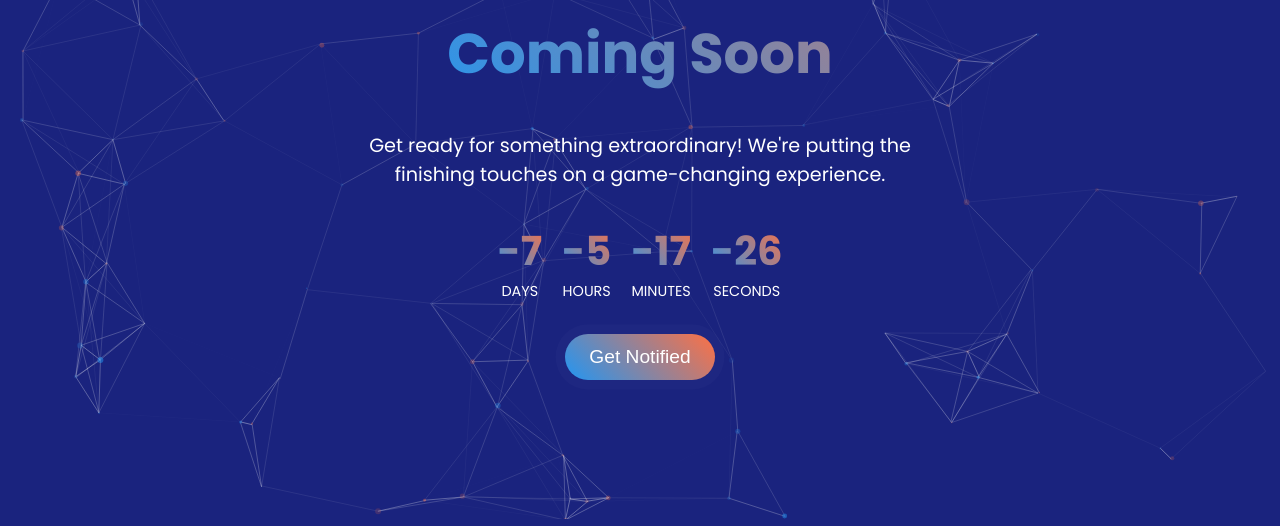
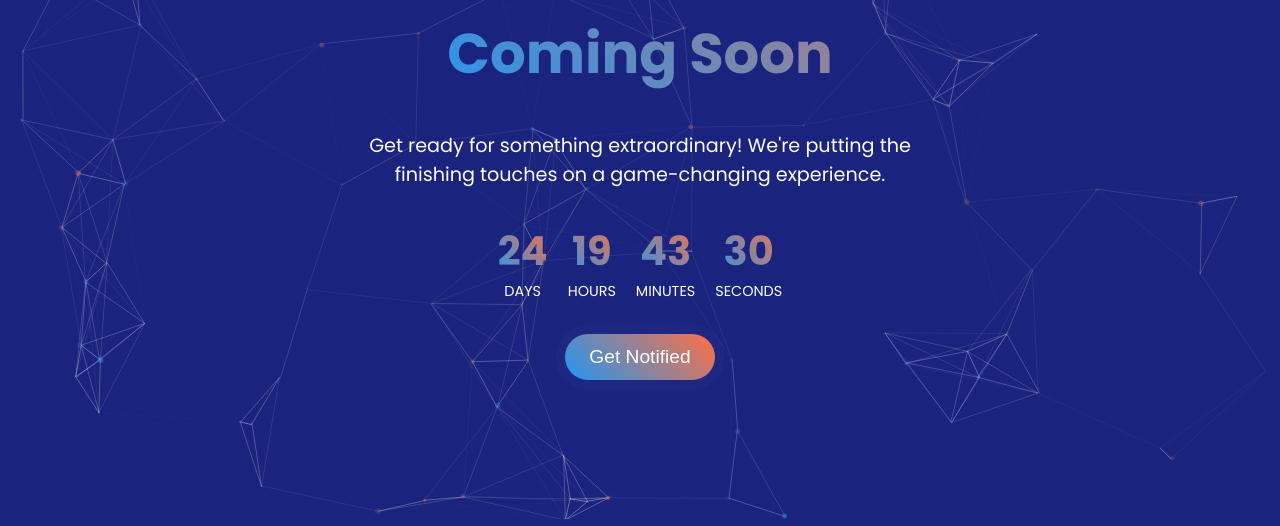
Before and after one commit to Sne225/comingSoonSite, a plain HTML site: page index.html in a window 1280 px wide. Shown: the part 281-807 px from the top of the page. Drawn offline with nearby package versions, Linux system fonts and the light colour scheme; animation ran at ten frames a second.

Commit message:
Update index.html

```diff
--- a/index.html
+++ b/index.html
@@ -294,7 +294,7 @@
         });
 
         // Countdown timer
-        const countDownDate = new Date("Dec 31, 2024 00:00:00").getTime();
+        const countDownDate = new Date("Jan 31, 2025 00:00:00").getTime();
 
         const countdownFunction = setInterval(function() {
             const now = new Date().getTime();
```
